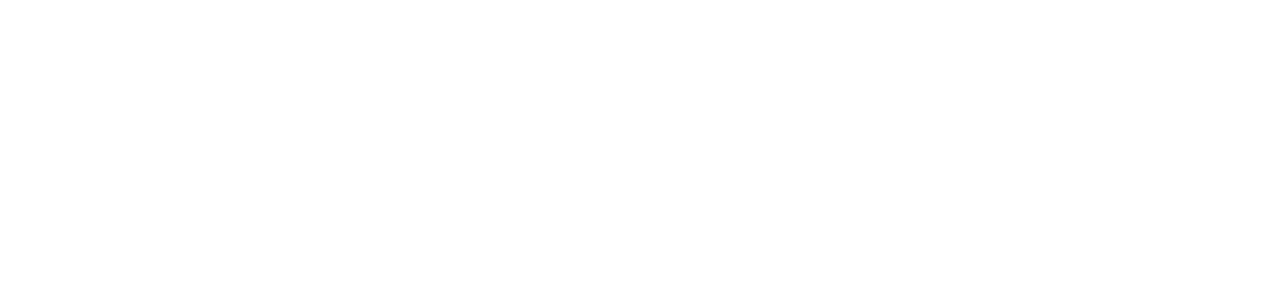
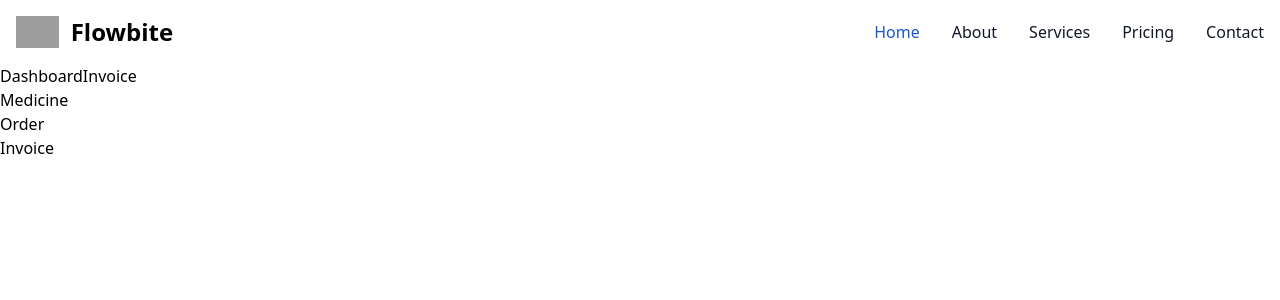
Before and after one commit to farhan-jabil/pharma-link, a React (Create React App) app: page /adminInvoice in a window 1280 px wide. Before the commit this address had no page. Shown: the top 300 px of the page. Built offline with nearby package versions, Linux system fonts and the light colour scheme; grey boxes are pictures that could not be loaded.

Commit message:
working on admin dashboard

```diff
--- a/src/App.js
+++ b/src/App.js
@@ -6,6 +6,7 @@
 import Navbar from "./components/layouts/Navbarr";
 import Medicine from "./pages/admin/Medicine";
 import Order from "./pages/admin/Order";
+import Invoice from "./pages/admin/Invoice";
 
 function App() {
   return (
@@ -46,6 +47,17 @@
               </>
             }
           />
+          <Route
+            path="/adminInvoice"
+            element={
+              <>
+                <Navbar/>
+                  <SidePanel>
+                    <Invoice />
+                  </SidePanel>
+              </>
+            }
+          />
         </Routes>
       </Router>
     </>
--- a/src/components/layouts/SidePanel.js
+++ b/src/components/layouts/SidePanel.js
@@ -12,6 +12,7 @@
               <li><Link to="/adminDashboard">Dashboard</Link></li>
               <li><Link to="/adminMedicine">Medicine</Link></li>
               <li><Link to="/adminOrder">Order</Link></li>
+              <li><Link to="/adminInvoice">Invoice</Link></li>
             </ul>
           </div>
           <div>{children}</div>
--- /dev/null
+++ b/src/pages/admin/Invoice.js
@@ -0,0 +1,11 @@
+import React from 'react'
+
+const Invoice = () => {
+  return (
+    <div>
+      Invoice
+    </div>
+  )
+}
+
+export default Invoice
```
